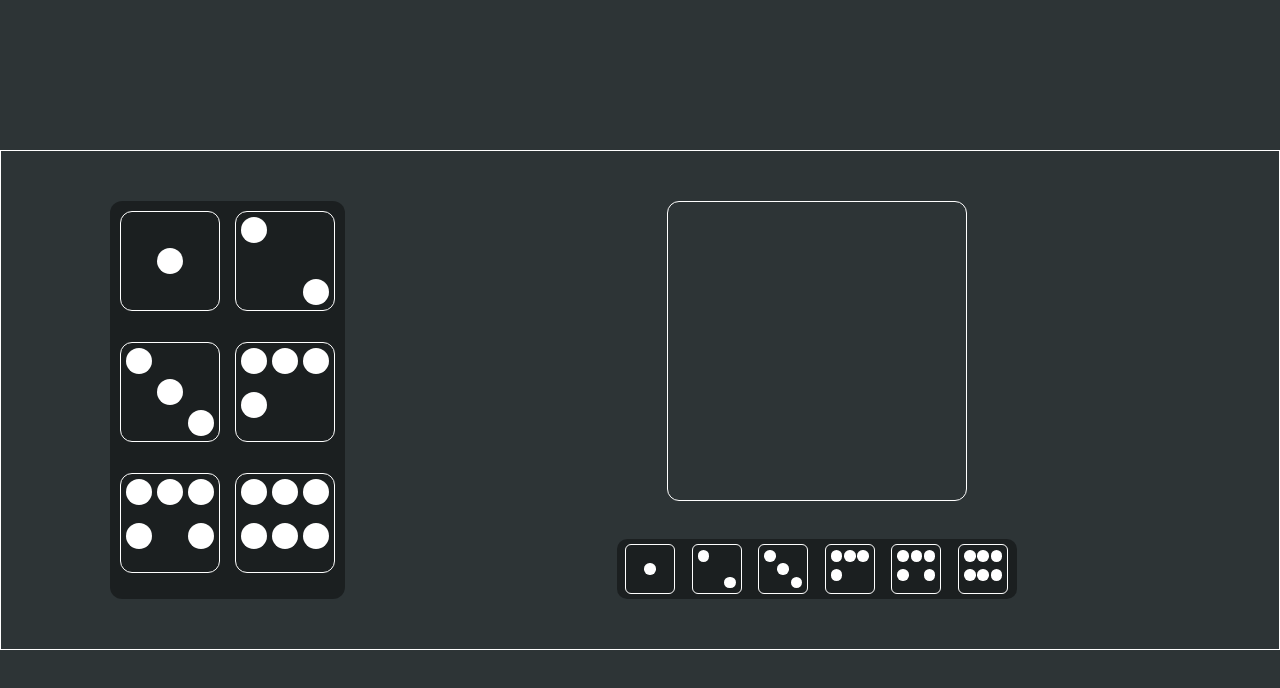
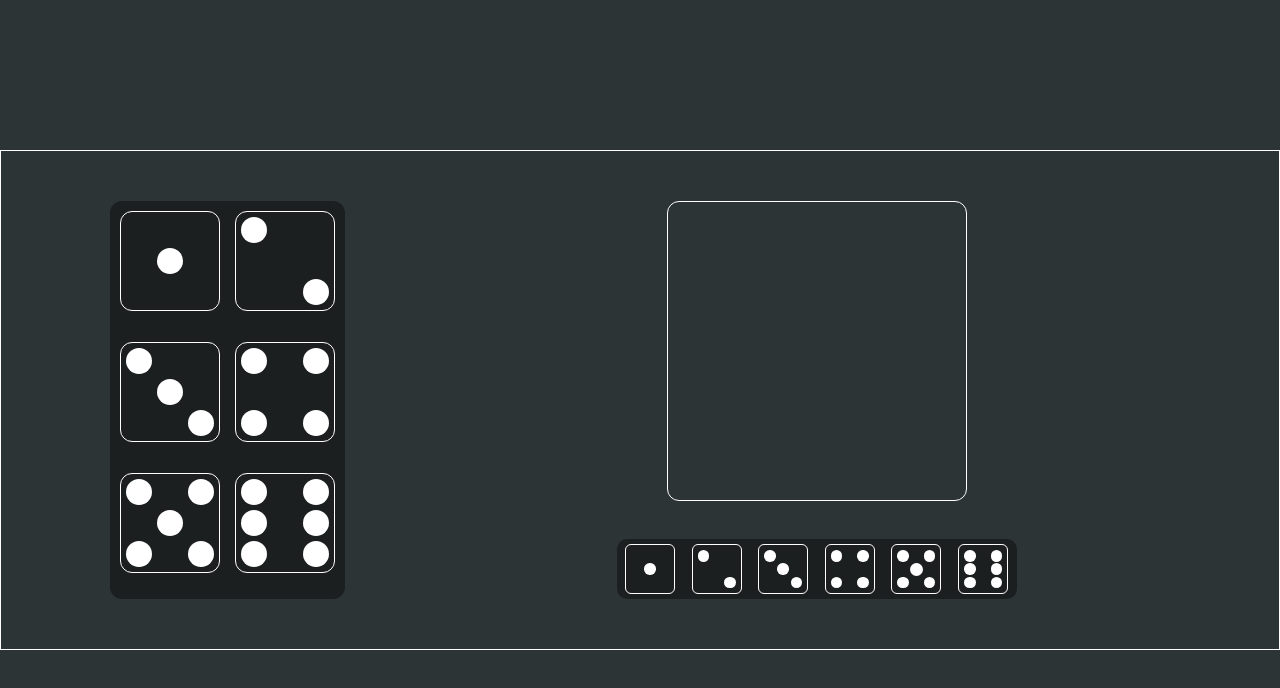
Before and after one commit to hard1n/3d-dice, a plain HTML site: page index.html in a window 1280 px wide. Drawn offline with Linux system fonts and the light colour scheme.

Commit message:
Dice faces finished

```diff
--- a/styles.css
+++ b/styles.css
@@ -1,3 +1,8 @@
+:root {
+    --btn-dice: 100px;
+    --hover-dice: 50px;
+}
+
 *, ::after, ::before {
     box-sizing: border-box;
     margin: 0;
@@ -75,6 +80,7 @@ body {
     border: 1px solid #fff;
     border-radius: 5%;
     padding: 5px;
+    position: relative;
     display: flex;
     justify-content: space-between;
     flex-wrap: wrap;
@@ -88,6 +94,7 @@ body {
 }
 
 .dice-btn {
+    border: 1px solid #fff;
     border-radius: 12px;
     height: 100px;
     width: 100px;
@@ -105,6 +112,13 @@ body {
     border-radius: 50%;
     height: 30%;
     width: 30%;
+}
+
+.dot-hover {
+    background-color: #fff;
+    border-radius: 50%;
+    height: 14.29px;
+    width: 14.29;
 }
 
 .face1 {
@@ -133,14 +147,56 @@ body {
     align-self: flex-end;
 }
 
-.face4 {
-
+.face4, .face5, .face6 {
+    display: grid;
+    grid-template-columns: 50% 50%;
 }
 
-.face5 {
-
+.face4 > .dot, .face5 > .dot {
+    height: 60%;
+    width: 60%;
 }
 
-.face6 {
+.face4 > .dot2, .face5 > .dot3 {
+    justify-self: flex-end;
+}
 
+.face4 > .dot3, .face5 > .dot4 {
+    align-self: flex-end;
 }
+
+.face4 > .dot4, .face5 > .dot5 {
+    align-self: flex-end;
+    justify-self: flex-end;
+}
+
+/* .face5 {
+    display: grid;
+    grid-template-columns: repeat(3, 1fr);
+} */
+
+.face5 > .dot2 {
+    position: absolute;
+    top: calc(50% - (26.94% / 2));
+    left: calc(50% - (26.94% / 2));
+    height: 26.94%;
+    width: 26.94%;
+}
+
+.face6 > .dot {
+    height: 90%;
+    width: 60%;
+}
+
+
+.face6 > .dot2, .face6 > .dot4, .face6 > .dot6 {
+    justify-self: flex-end;
+}
+
+.face6 > .dot3, .face6 > .dot4 {
+    align-self: center;
+}
+
+.face6 > .dot5, .face6 > .dot6 {
+    align-self: flex-end;
+}
```
